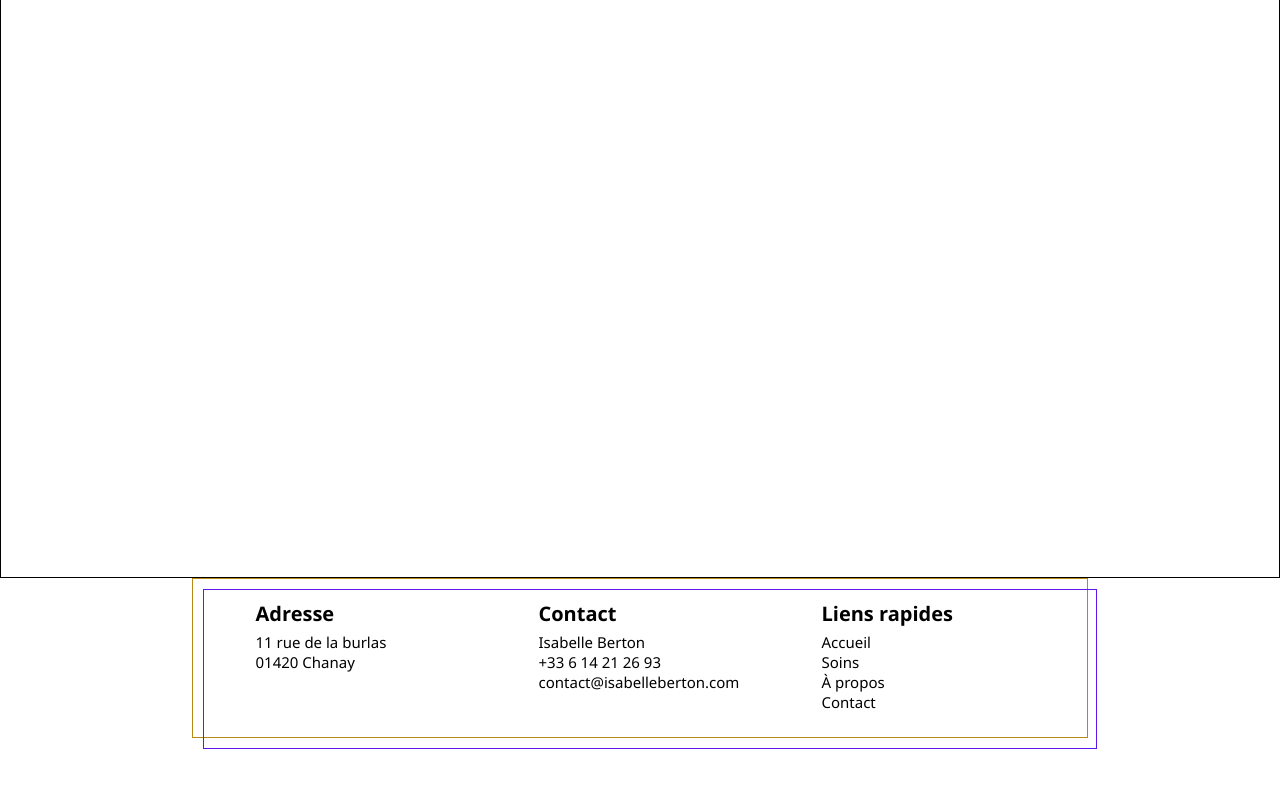
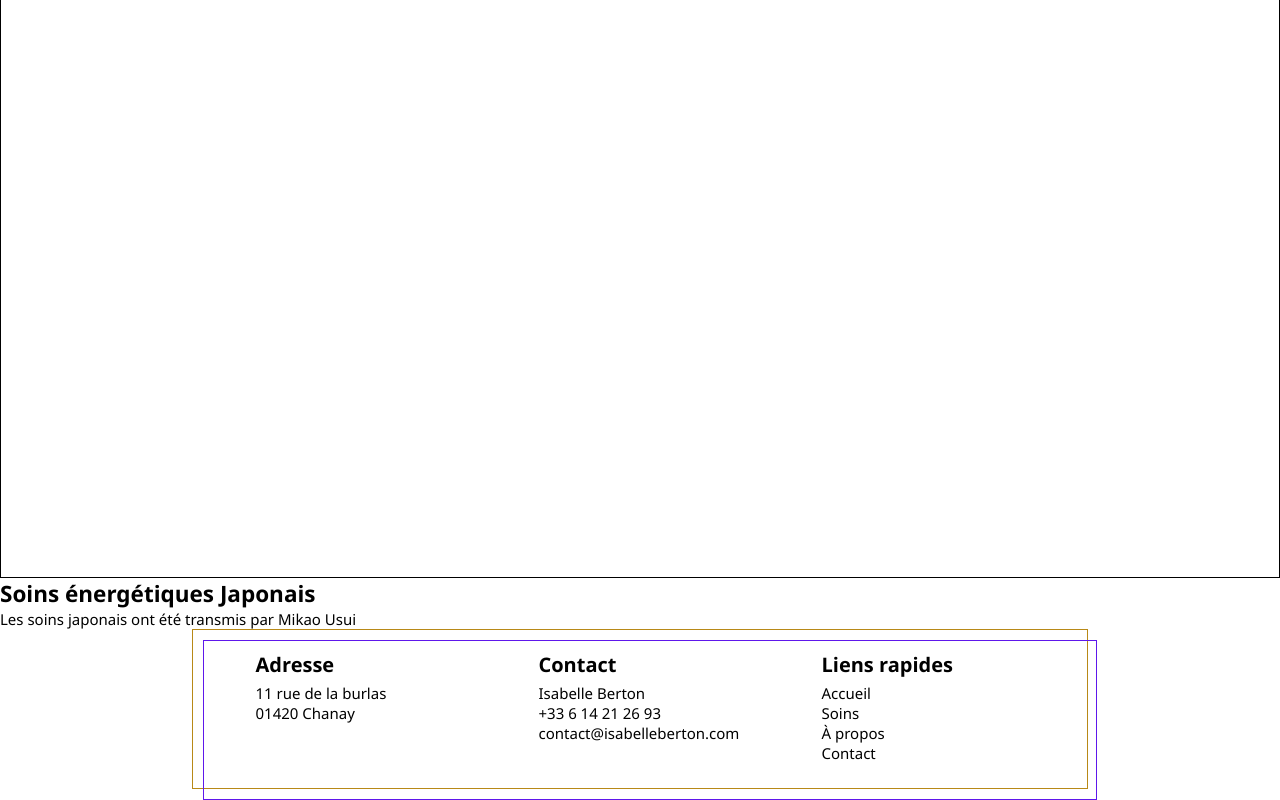
Before and after one commit to Fengshuet/Fengshuet, a plain HTML site: page Soins/soins.html in a window 1280 px wide. Shown: the part 1022-1822 px from the top of the page. Before the commit the page ends 1771 px from the top, so only its background shows below. Drawn offline with Linux system fonts and the light colour scheme.

Commit message:
Update soins.html
mon gros sexe

```diff
--- a/Soins/soins.html
+++ b/Soins/soins.html
@@ -50,6 +50,8 @@
         <div class="cards">
             <div class="card-reiki">
                 <div class="card-reiki-image"></div>
+                <h2>Soins énergétiques Japonais</h2>
+                <span>Les soins japonais ont été transmis par Mikao Usui</span>
             </div>
             <div class="card-reflexologie">
                 <div class="card-reflexologie-image"></div>
```
